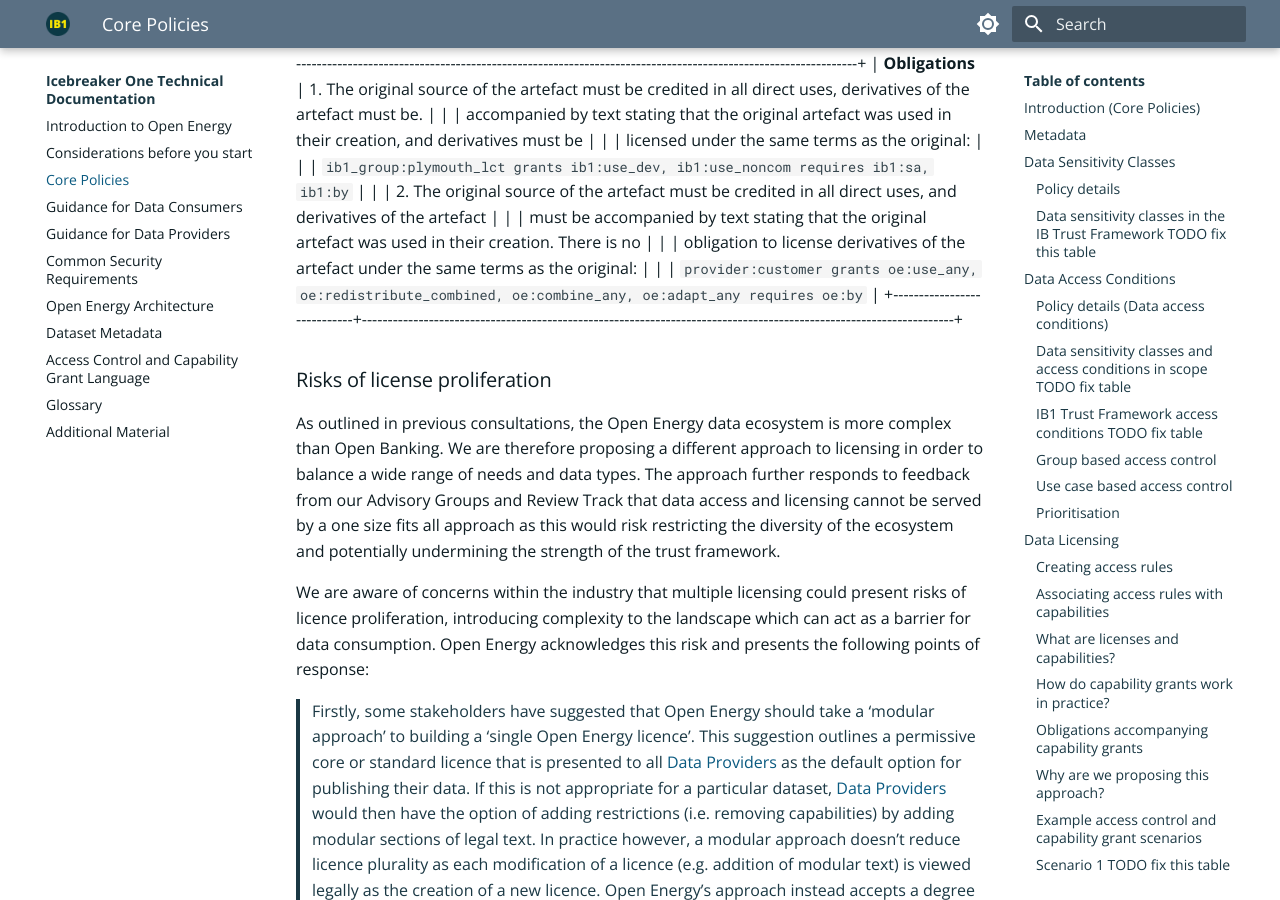
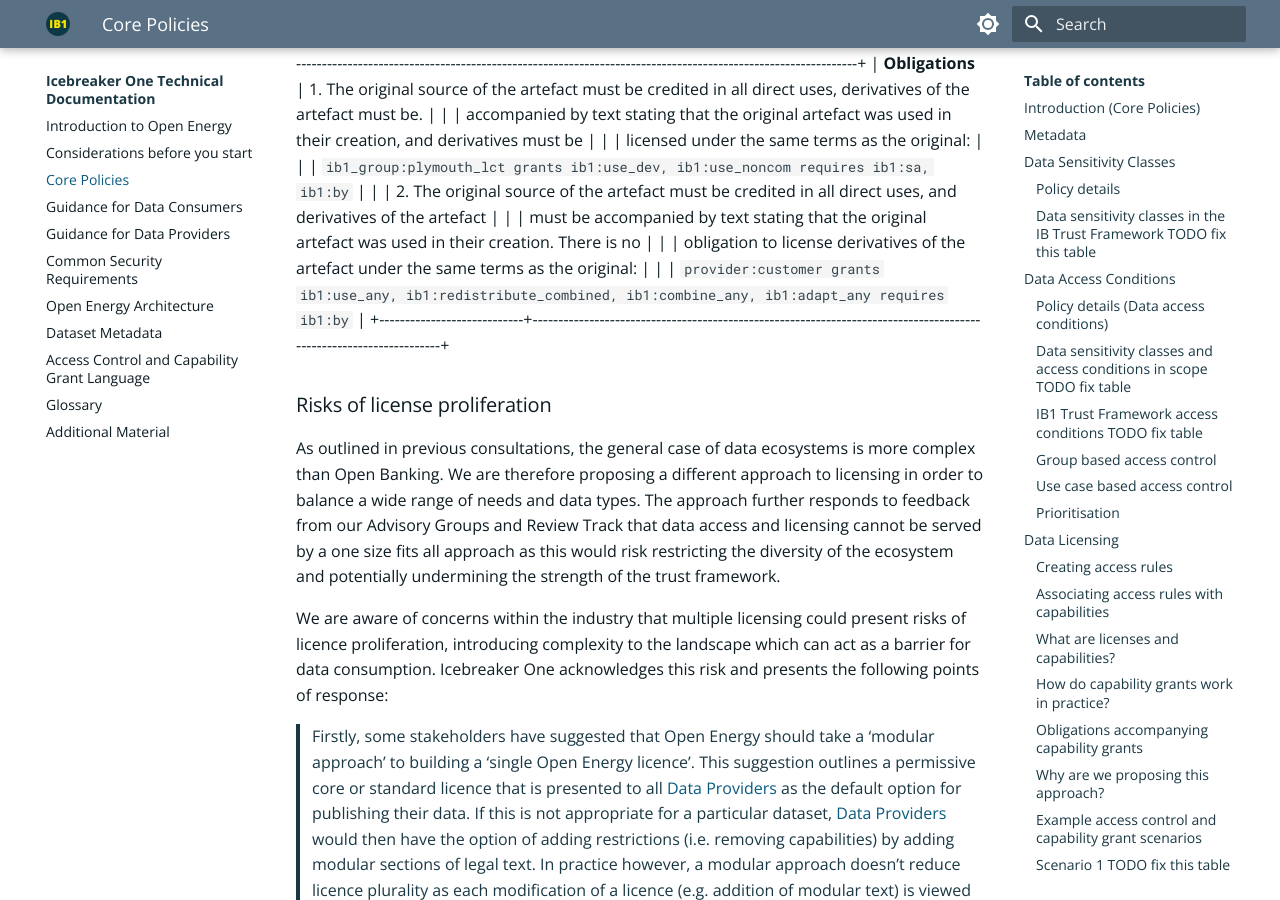
Before and after one commit to icebreakerone/ib1-technical-docs, an MkDocs documentation site: the page built from docs/ops_guidelines/common_policies.md, in a window 1280 px wide and 900 px high, scrolled down 13092 px. Built offline with MkDocs 1.6.1 and Material for MkDocs 9.7.7, drawn with Linux system fonts in a browser that asks for light colours; the version menu is left out.

Commit message:
docs/ops_guidelines/common_policies.md updated from https://stackedit.net/

```diff
--- a/docs/ops_guidelines/common_policies.md
+++ b/docs/ops_guidelines/common_policies.md
@@ -407,25 +407,16 @@
 |                            | 2. The original source of the artefact must be credited in all direct uses, and derivatives of the artefact       |
 |                            | must be accompanied by text stating that the original artefact was used in their creation. There is no            |
 |                            | obligation to license derivatives of the artefact under the same terms as the original:                           |
-|                            | `provider:customer grants oe:use_any, oe:redistribute_combined, oe:combine_any, oe:adapt_any requires oe:by`      |
+|                            | `provider:customer grants ib1:use_any, ib1:redistribute_combined, ib1:combine_any, ib1:adapt_any requires ib1:by`      |
 +----------------------------+-------------------------------------------------------------------------------------------------------------------+
 
 ### Risks of license proliferation
 
-As outlined in previous consultations, the Open Energy data ecosystem is more complex than Open Banking. We are
-therefore proposing a different approach to licensing in order to balance a wide range of needs and data types. The
-approach further responds to feedback from our Advisory Groups and Review Track that data access and licensing cannot
-be served by a one size fits all approach as this would risk restricting the diversity of the ecosystem and potentially
-undermining the strength of the trust framework.
+As outlined in previous consultations, the general case of data ecosystems is more complex than Open Banking. We are therefore proposing a different approach to licensing in order to balance a wide range of needs and data types. The approach further responds to feedback from our Advisory Groups and Review Track that data access and licensing cannot be served by a one size fits all approach as this would risk restricting the diversity of the ecosystem and potentially undermining the strength of the trust framework.
 
-We are aware of concerns within the industry that multiple licensing could present risks of licence proliferation,
-introducing complexity to the landscape which can act as a barrier for data consumption. Open Energy acknowledges this
-risk and presents the following points of response:
+We are aware of concerns within the industry that multiple licensing could present risks of licence proliferation, introducing complexity to the landscape which can act as a barrier for data consumption. Icebreaker One acknowledges this risk and presents the following points of response:
 
-> Firstly, some stakeholders have suggested that Open Energy should take a ‘modular approach’ to building a
-> ‘single Open Energy licence’. This suggestion outlines a permissive core or standard licence that is presented
-> to all [Data Providers](../glossary.md#term-Data-Provider) as the default option for publishing their data. If this is not appropriate for a particular
-> dataset, [Data Providers](../glossary.md#term-Data-Provider) would then have the option of adding restrictions (i.e. removing capabilities) by adding
+> Firstly, some stakeholders have suggested that Open Energy should take a ‘modular approach’ to building a ‘single Open Energy licence’. This suggestion outlines a permissive core or standard licence that is presented to all [Data Providers](../glossary.md#term-Data-Provider) as the default option for publishing their data. If this is not appropriate for a particular dataset, [Data Providers](../glossary.md#term-Data-Provider) would then have the option of adding restrictions (i.e. removing capabilities) by adding
 > modular sections of legal text. In practice however, a modular approach doesn’t reduce licence plurality as each
 > modification of a licence (e.g. addition of modular text) is viewed legally as the creation of a new licence.
 > Open Energy’s approach instead accepts a degree of licence plurality, but will work to standardise the
```
Also changed, not shown: other parts of docs/ops_guidelines/common_policies.md (+2 -2 lines).
